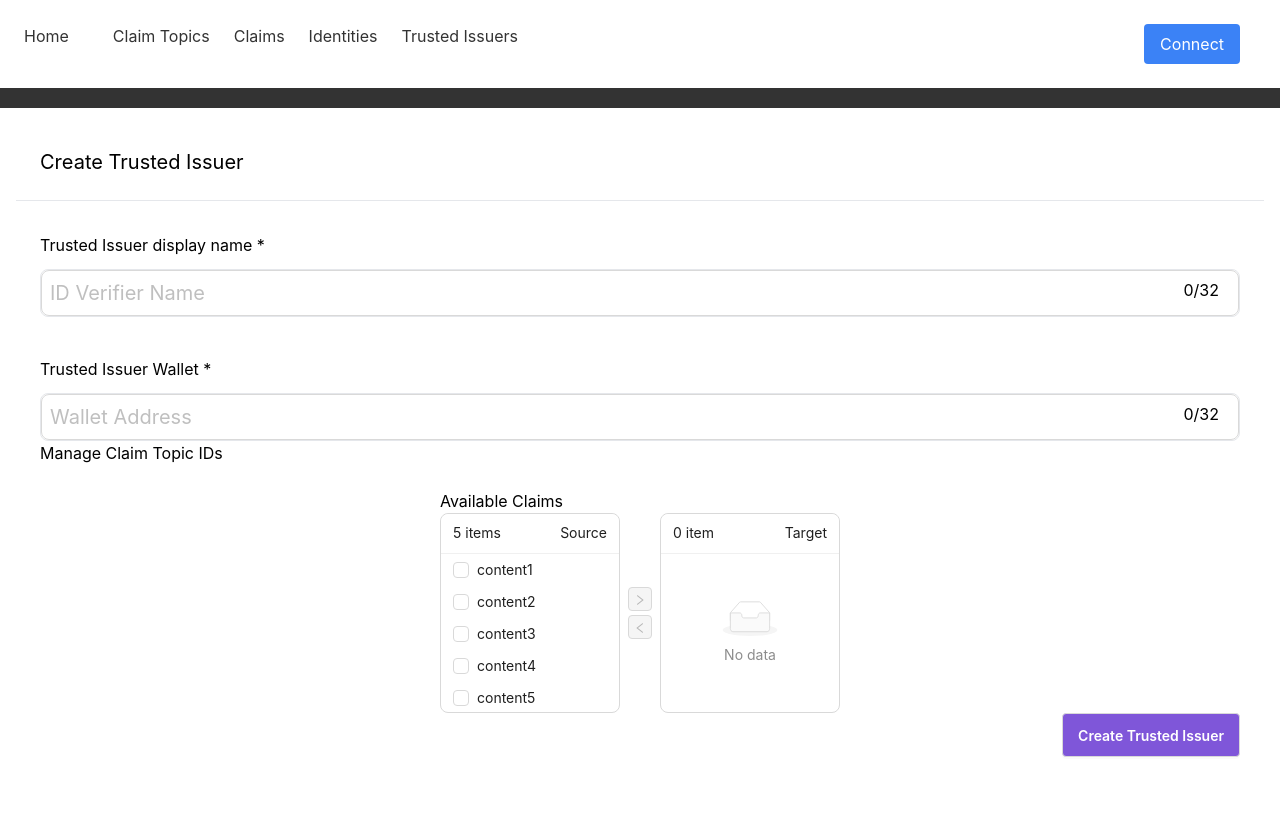
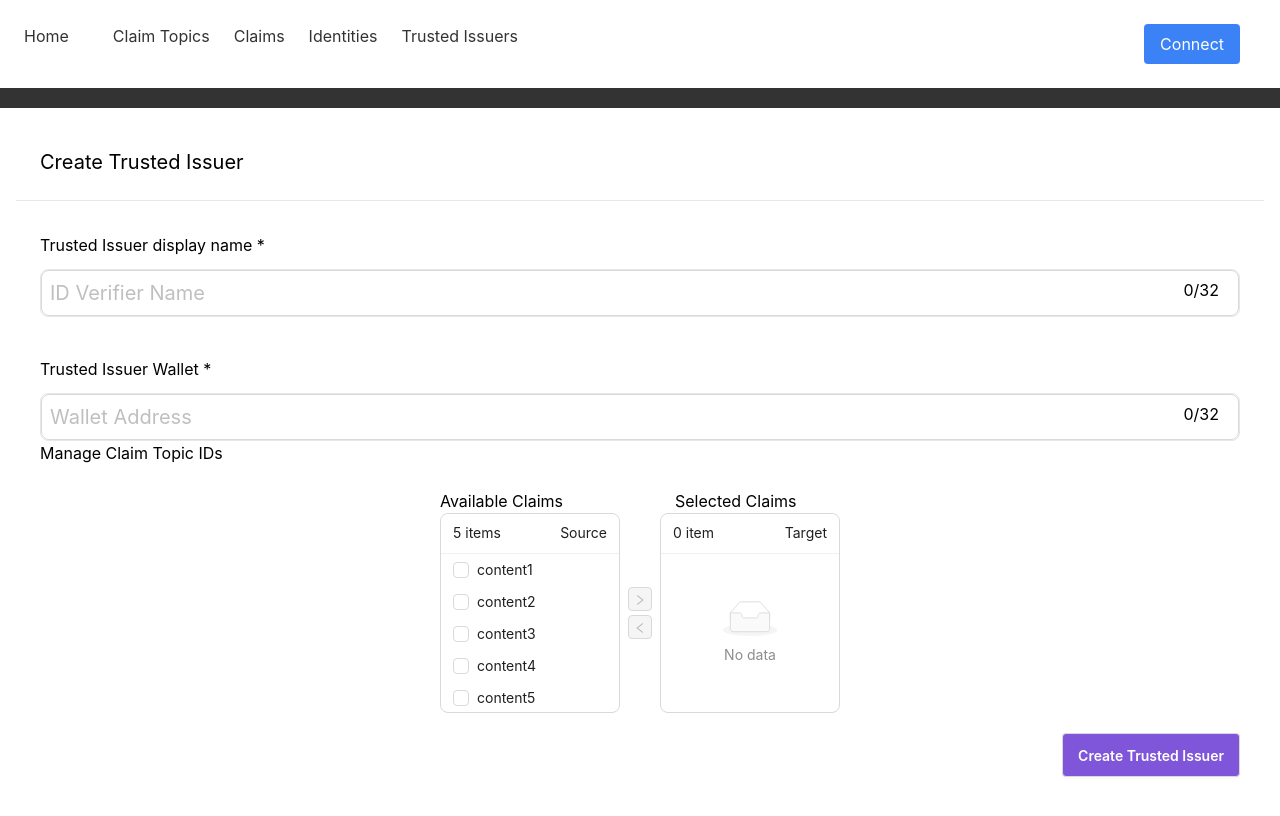
Before and after one commit to nomyx-io/nomyx-id, a React (Create React App) app in the folder ui/: page /issuers/create in a window 1280 px wide. Built offline with nearby package versions, Linux system fonts and the light colour scheme.

Commit message:
fix : picklist fixes

```diff
--- a/ui/src/components/CreateTrustedIssuer.jsx
+++ b/ui/src/components/CreateTrustedIssuer.jsx
@@ -45,9 +45,16 @@ function CreateTrustedIssuer() {
                     </div>
                     <p>Manage Claim Topic IDs</p>
                 </div>
-                <div className="flex flex-col items-center">
+                <div className="flex flex-col items-center my-5">
                     <div>
-                        <div>Available Claims</div>
+                        <div className='flex gap-28'>
+                            <p>
+                                Available Claims
+                            </p>
+                            <p>
+                                Selected Claims
+                            </p>
+                        </div>
                         <Transfer
                             showSelectAll={false}
                             dataSource={mockData}
@@ -57,6 +64,7 @@ function CreateTrustedIssuer() {
                             onChange={onChange}
                             onSelectChange={onSelectChange}
                             render={(item) => item.title}
+                        // style={{ display: "flex", justifyContent: "center", alignItems: "center" }}
                         />
                     </div>
                 </div>
```
